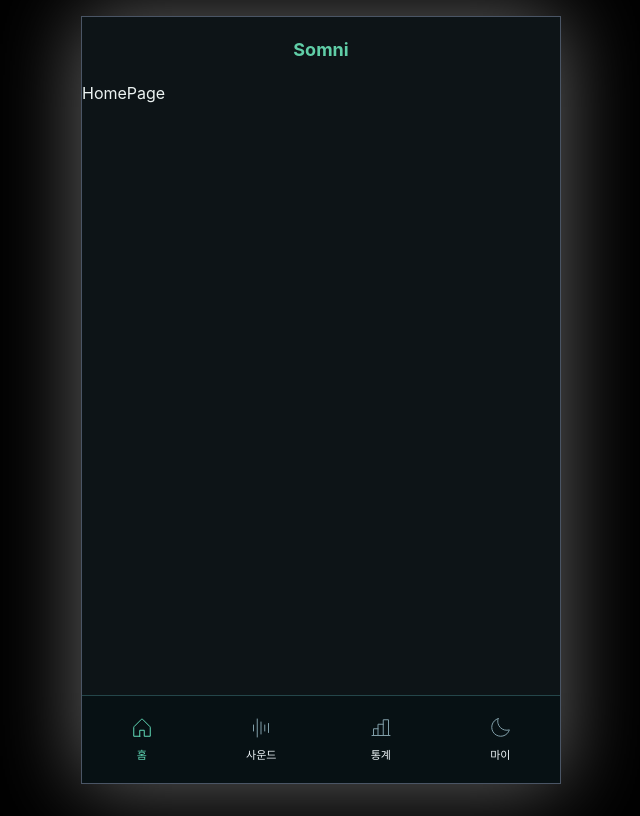
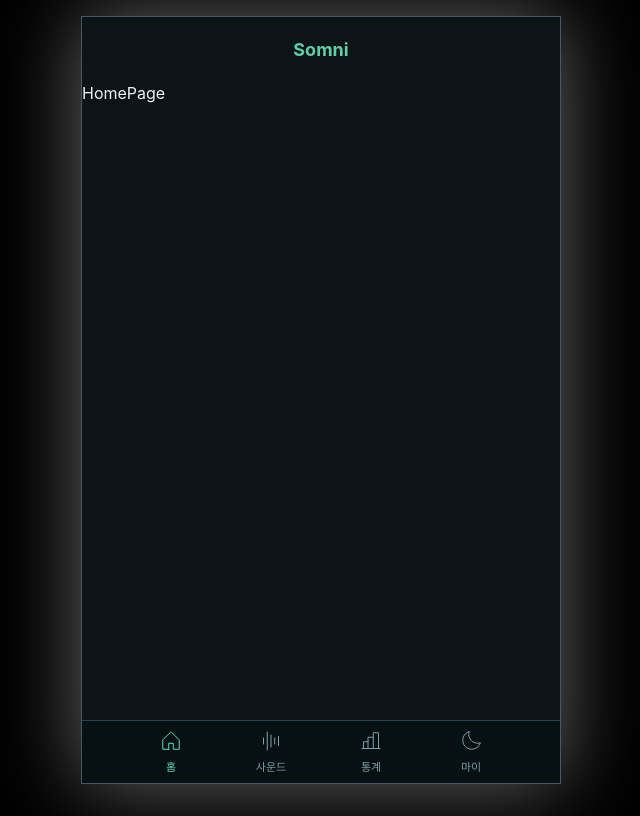
Before and after one commit to 2026-LIKELION-SOMNI/2026-likilion-ds2, a React (Vite) app in the folder frontend/: page / in a window 1280 px wide. Shown: the whole page, without its empty margins (319-959 px from the left). Built offline with nearby package versions, Linux system fonts and the light colour scheme.

Commit message:
style: 하단 네브바 스타일 변경

```diff
--- a/frontend/dev-dist/sw.js
+++ b/frontend/dev-dist/sw.js
@@ -81,7 +81,7 @@ define(['./workbox-7e5eb42b'], (function (workbox) { 'use strict';
     "revision": "3ca0b8505b4bec776b69afdba2768812"
   }, {
     "url": "index.html",
-    "revision": "0.8oumipc38e8"
+    "revision": "0.bm8qjtkgisg"
   }], {});
   workbox.cleanupOutdatedCaches();
   workbox.registerRoute(new workbox.NavigationRoute(workbox.createHandlerBoundToURL("index.html"), {
--- a/frontend/src/components/navigation/BottomNav.tsx
+++ b/frontend/src/components/navigation/BottomNav.tsx
@@ -47,14 +47,18 @@ function BottomNav() {
     <nav
     className="
         absolute
-        bottom-0 left-0
+        bottom-0
+        left-0
+        right-0
         z-50
         flex
-        h-[88px]
-        w-full
         items-center
-        border-t border-[#24464A]
+        justify-center
+        gap-[48px]
+        border-t border-[#24464E]
         bg-[#071114]
+        px-[24px]
+        py-[8px]
     "
     >
     {NAV_ITEMS.map((item) => {
@@ -69,9 +73,12 @@ function BottomNav() {
           type="button"
           onClick={() => navigate(item.path)}
           className="
-              flex flex-1 flex-col
-              items-center justify-center
-              gap-[7px]
+            flex
+            w-[52px]
+            shrink-0
+            flex-col
+            items-center
+            gap-[6px]
           "
         >
           <img
@@ -83,12 +90,14 @@ function BottomNav() {
 
           <span
             className={`
+              whitespace-nowrap
               text-[11px]
               font-medium
+              leading-normal
               ${
                 isActive
                   ? "text-[#61DBB8]"
-                    : "text-[#F0F7FA]"
+                  : "text-[#809EA8]"
               }
             `}
           >
```
Lines whose indentation alone changed are shown as unchanged.
